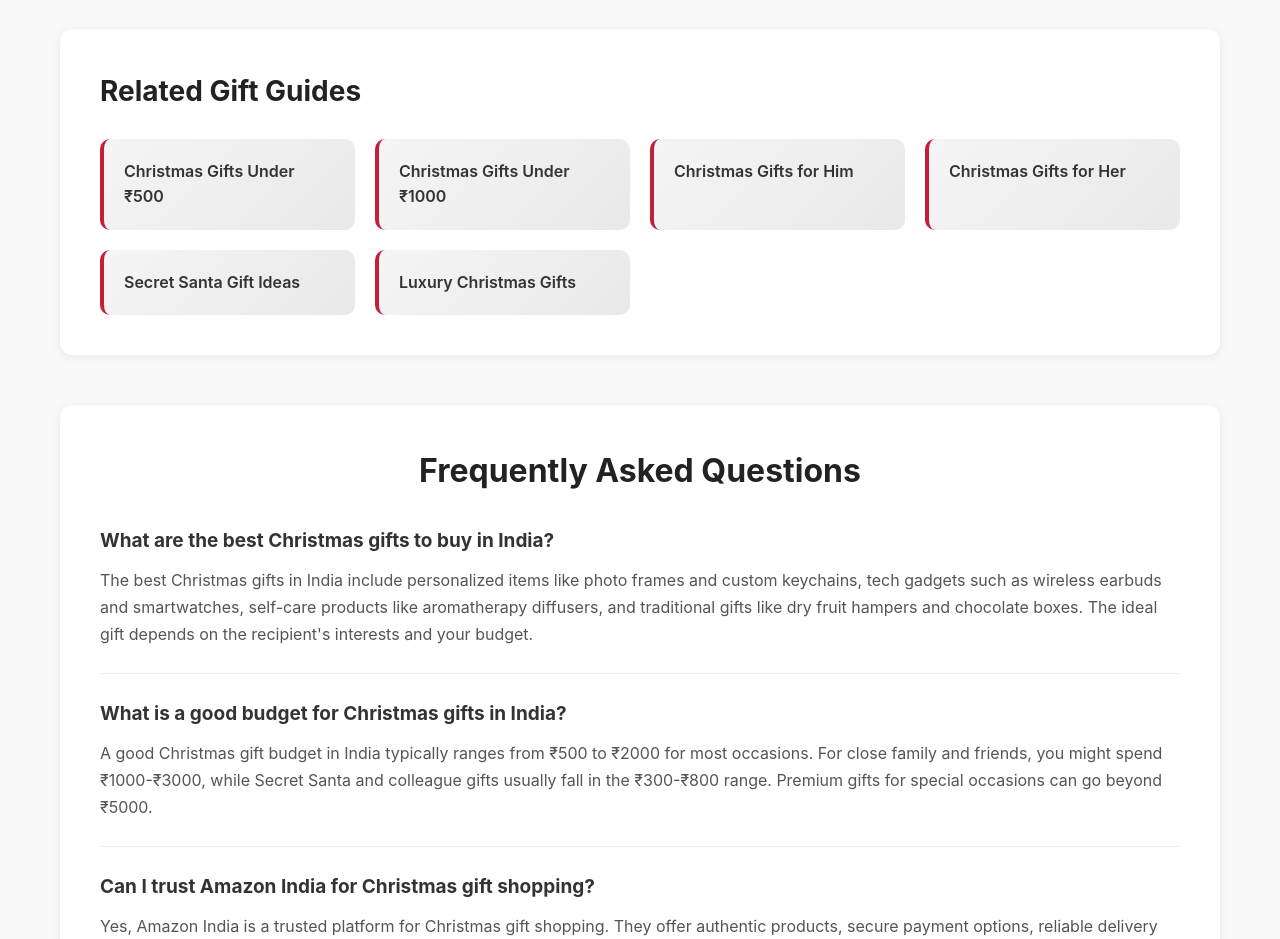
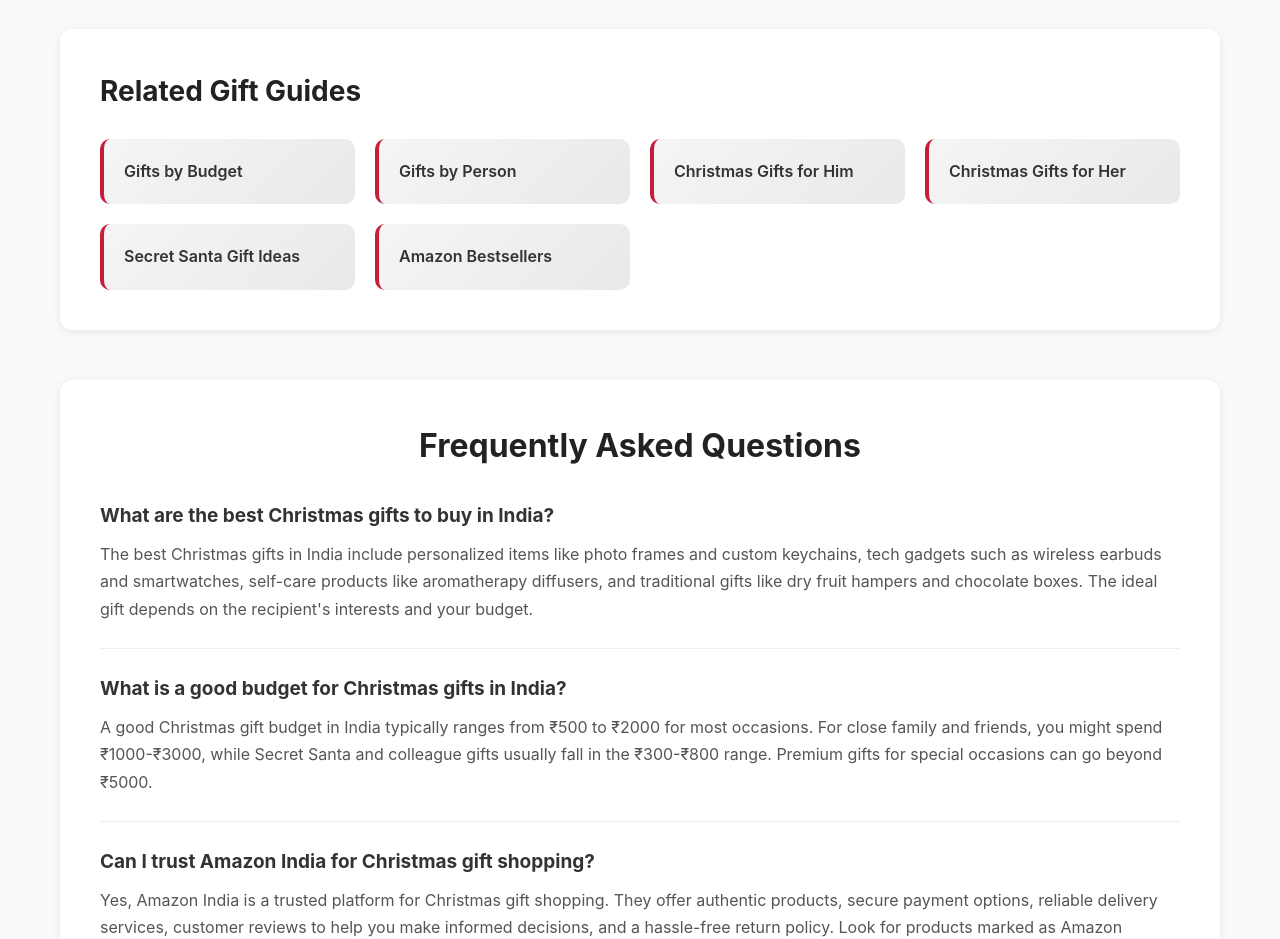
Before and after one commit to iambhagat92/GiftBasketIndia, a plain HTML site: page index.html in a window 1280 px wide. Shown: the part 3060-3999 px from the top of the page. Drawn offline with Linux system fonts and the light colour scheme.

Commit message:
Fix Related Gift Guides links - replaced non-existent pages with working links

```diff
--- a/index.html
+++ b/index.html
@@ -806,12 +806,15 @@
         <section class="internal-links">
             <h2>Related Gift Guides</h2>
             <div class="link-grid">
-                <a href="/christmas-gifts-under-500.html" class="link-card">Christmas Gifts Under ₹500</a>
-                <a href="/christmas-gifts-under-1000.html" class="link-card">Christmas Gifts Under ₹1000</a>
-                <a href="/christmas-gifts-for-him.html" class="link-card">Christmas Gifts for Him</a>
-                <a href="/christmas-gifts-for-her.html" class="link-card">Christmas Gifts for Her</a>
-                <a href="/secret-santa-gifts-india.html" class="link-card">Secret Santa Gift Ideas</a>
-                <a href="/luxury-christmas-gifts.html" class="link-card">Luxury Christmas Gifts</a>
+                <a href="/gifts-by-budget.html" class="link-card">Gifts by Budget</a>
+                <a href="/gifts-by-person.html" class="link-card">Gifts by Person</a>
+                <a href="https://www.amazon.in/s?k=christmas+gifts+for+him&tag=realminj-21" class="link-card"
+                    rel="nofollow sponsored" target="_blank">Christmas Gifts for Him</a>
+                <a href="https://www.amazon.in/s?k=christmas+gifts+for+her&tag=realminj-21" class="link-card"
+                    rel="nofollow sponsored" target="_blank">Christmas Gifts for Her</a>
+                <a href="https://www.amazon.in/s?k=secret+santa+gifts&tag=realminj-21" class="link-card"
+                    rel="nofollow sponsored" target="_blank">Secret Santa Gift Ideas</a>
+                <a href="/amazon-bestsellers.html" class="link-card">Amazon Bestsellers</a>
             </div>
         </section>
 
```
